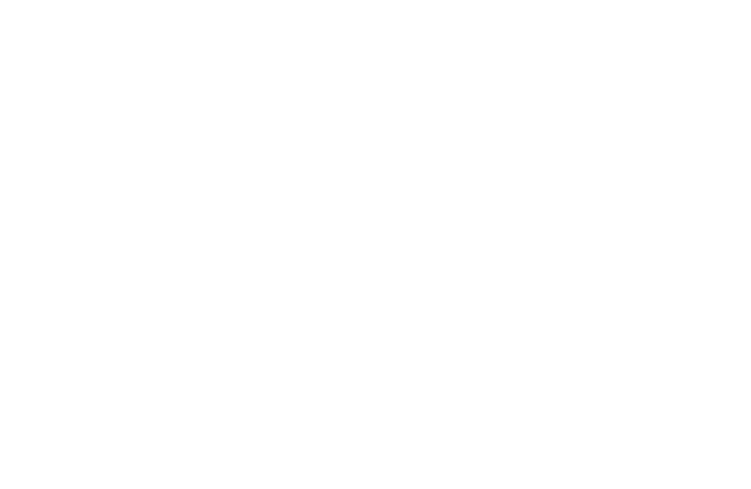
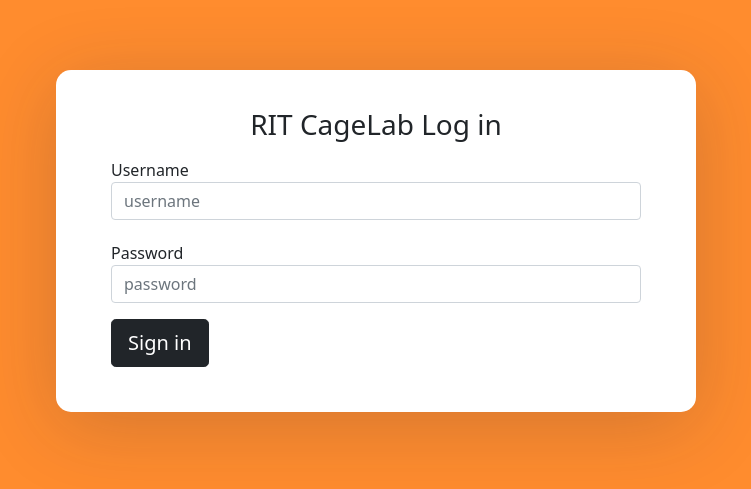
Before and after one commit to dustin1709/cagelab, a React (Create React App) app: page / in a window 1280 px wide. Shown: the part 159-648 px from the top of the page, without its empty margins (264-1015 px from the left). Built offline with nearby package versions, Linux system fonts and the light colour scheme.

Commit message:
add user.json for dummy data testing

```diff
--- a/src/App.js
+++ b/src/App.js
@@ -12,8 +12,8 @@
   return (
     <div className="App">
       <Routes>
-        <Route path="/" element={<Layout />}>
-          <Route path="/login" element={<Login />} />
+        <Route path="/" element={<Login />}>
+          {/* <Route path="/login" element={<Login />} /> */}
           <Route path="/dashboard" element={<Home />} />
           <Route path="/search" element={<Search />} />
           <Route path="/search/results" element={<SearchResults />} />
--- a/src/pages/login/login.js
+++ b/src/pages/login/login.js
@@ -1,21 +1,36 @@
-import React, { Component } from "react";
+import React from "react";
+import { useState, useEffect } from "react";
 
-export default class Login extends Component {
-    render() {
+const Login = () => {
+    const [ username,setUsername ]=useState('');
+    const [ password,setPassword ]=useState('');
+
+    const API_URL = '';
+
+    const handleSubmit = (e) => {
+        e.preventDefault();
+    };
+
     return (
         <div className="outer">
             <div className="inner">
-                    <form>
+                <form onSubmit={handleSubmit}>
                     <h3>RIT CageLab Log in</h3>
 
                     <div className="form-group">
                         <label>Username</label>
-                            <input type="email" className="form-control" placeholder="Enter username" />
+                        <input type="email"
+                            className="form-control"
+                            placeholder="username"
+                            value={username} />
                     </div>
                     <div class="spaceInBetween"></div>
                     <div className="form-group">
                         <label>Password</label>
-                            <input type="password" className="form-control" placeholder="Enter password" />
+                        <input type="password"
+                            className="form-control"
+                            placeholder="password"
+                            value={password} />
                     </div>
 
                     <button type="submit" id="login-button" className="btn btn-dark btn-lg btn-block">Sign in</button>
@@ -24,4 +39,5 @@
         </div>
     );
 }
-}
+
+export default Login
```
Also changed, not shown: data/user.json (added, +12 -0 lines), src/staff/pages/login/login.js (added). Lines whose indentation alone changed are shown as unchanged.
